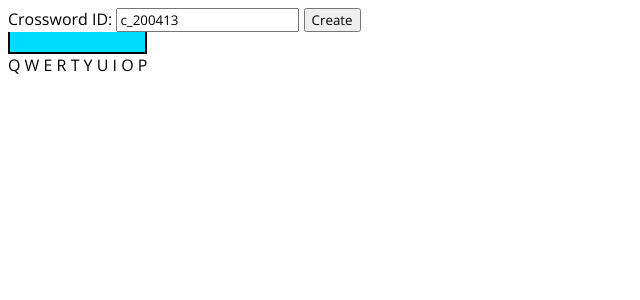
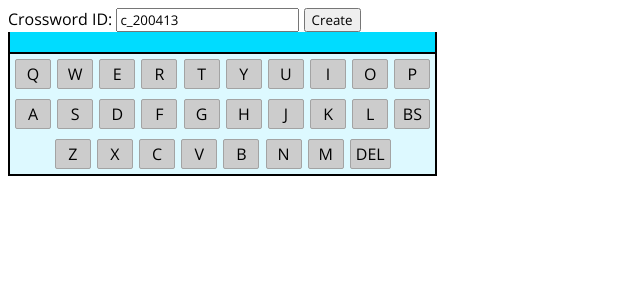
Before and after one commit to bgsparents/bgscalendar, a Jekyll site: the page crossword.html, which Jekyll copies as it is, in a window 1280 px wide. Shown: the top 300 px of the page, without its empty margins (0-640 px from the left). Built offline with Jekyll 4.4.1, drawn with Linux system fonts in a browser that asks for light colours.

Commit message:
Crossword

```diff
--- a/crossword.html
+++ b/crossword.html
@@ -45,6 +46,30 @@
         #ic_number {
             display: inline-block;
             font-weight: 700;
+        }
+
+        #keyboard {
+            background: #ddf9ff;
+            border: 2px solid black;
+            border-top-width: 0;
+        }
+
+        #keyboard .row {
+            padding: 4px;
+            text-align: center;
+        }
+
+        #keyboard span {
+            background: #cccccc;
+            line-height: 1.5rem;
+            padding: 2px 5px;
+            min-width: 1.5rem;
+            height: 1.5rem;
+            display: inline-block;
+            margin: 1px;
+            border: 1px solid #a3a3a3;
+            border-radius: 2px;
+            text-align: center;
         }
 
         .number {
@@ -107,6 +132,28 @@
                 <span>O</span>
                 <span>P</span>
             </div>
+            <div class="row">
+                <span>A</span>
+                <span>S</span>
+                <span>D</span>
+                <span>F</span>
+                <span>G</span>
+                <span>H</span>
+                <span>J</span>
+                <span>K</span>
+                <span>L</span>
+                <span>BS</span>
+            </div>
+            <div class="row">
+                <span>Z</span>
+                <span>X</span>
+                <span>C</span>
+                <span>V</span>
+                <span>B</span>
+                <span>N</span>
+                <span>M</span>
+                <span>DEL</span>
+            </div>
         </div>
     </div>
     <div id="across">
@@ -272,6 +320,30 @@
             }
         }
 
+        function hookupKeyboard() {
+            $("#keyboard span").click(function () {
+                if (!focused) {
+                    return;
+                }
+
+                var key = $(this).text();
+                if (key === 'BS') {
+                    $("#" + focused.letter + " .letter").text('');
+                    pushLetter(focused.letter, '');
+                    moveNext(-1);
+                } else if (key === 'DEL') {
+                    $("#" + focused.letter + " .letter").text('');
+                    pushLetter(focused.letter, '');
+                } else {
+                    $("#" + focused.letter + " .letter").text(key);
+                    pushLetter(focused.letter, key);
+                    moveNext(1);
+                }
+
+                focused.cell.cell.focus();
+            });
+        }
+
         function moveNext(n) {
             if (cw.clues[focused.id - 1].direction === 'across') {
                 for (var i = 1; i < cw.grid.length; ++i) {
```
Also changed, not shown: other parts of crossword.html (+6 -3 lines).
